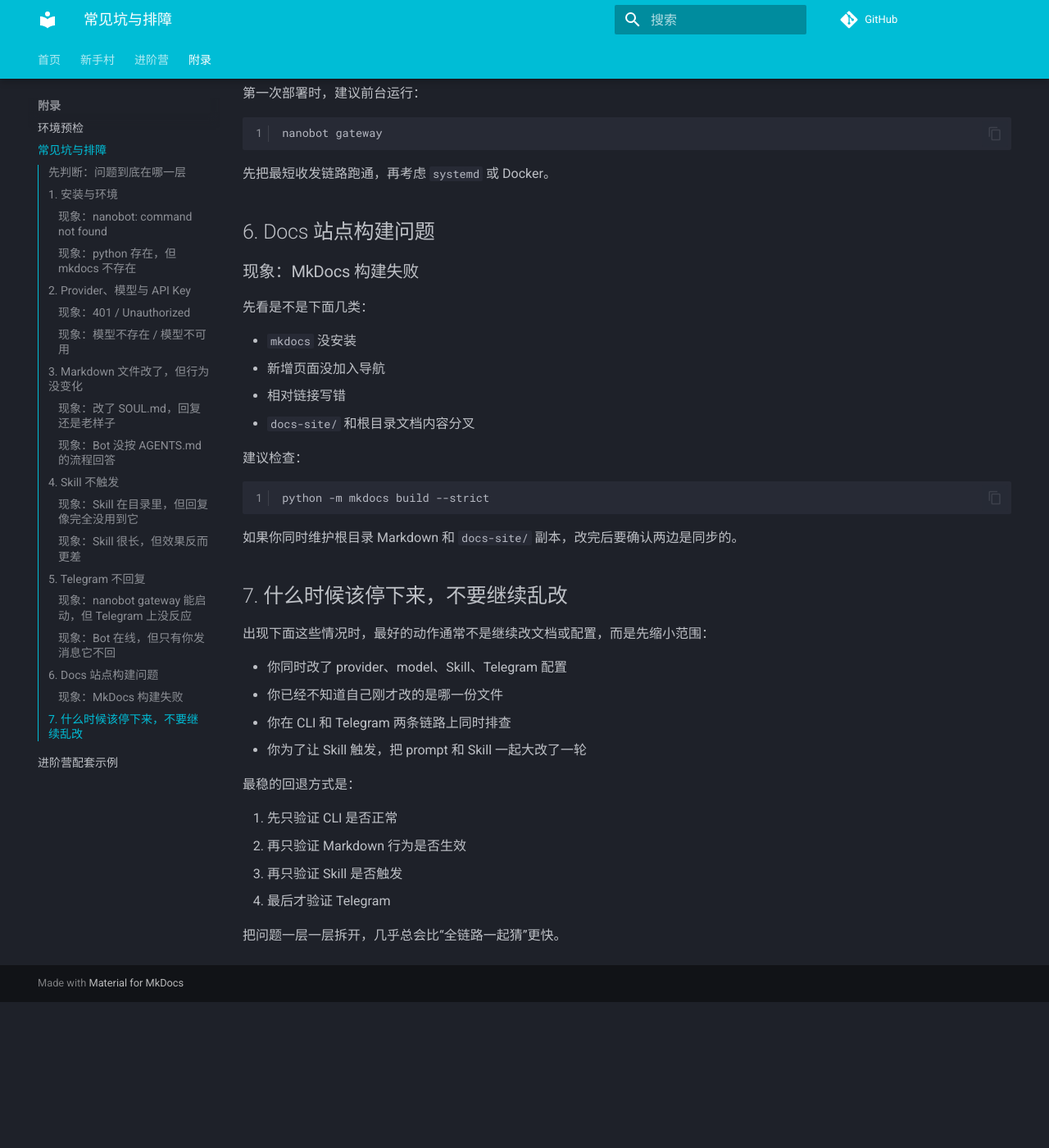
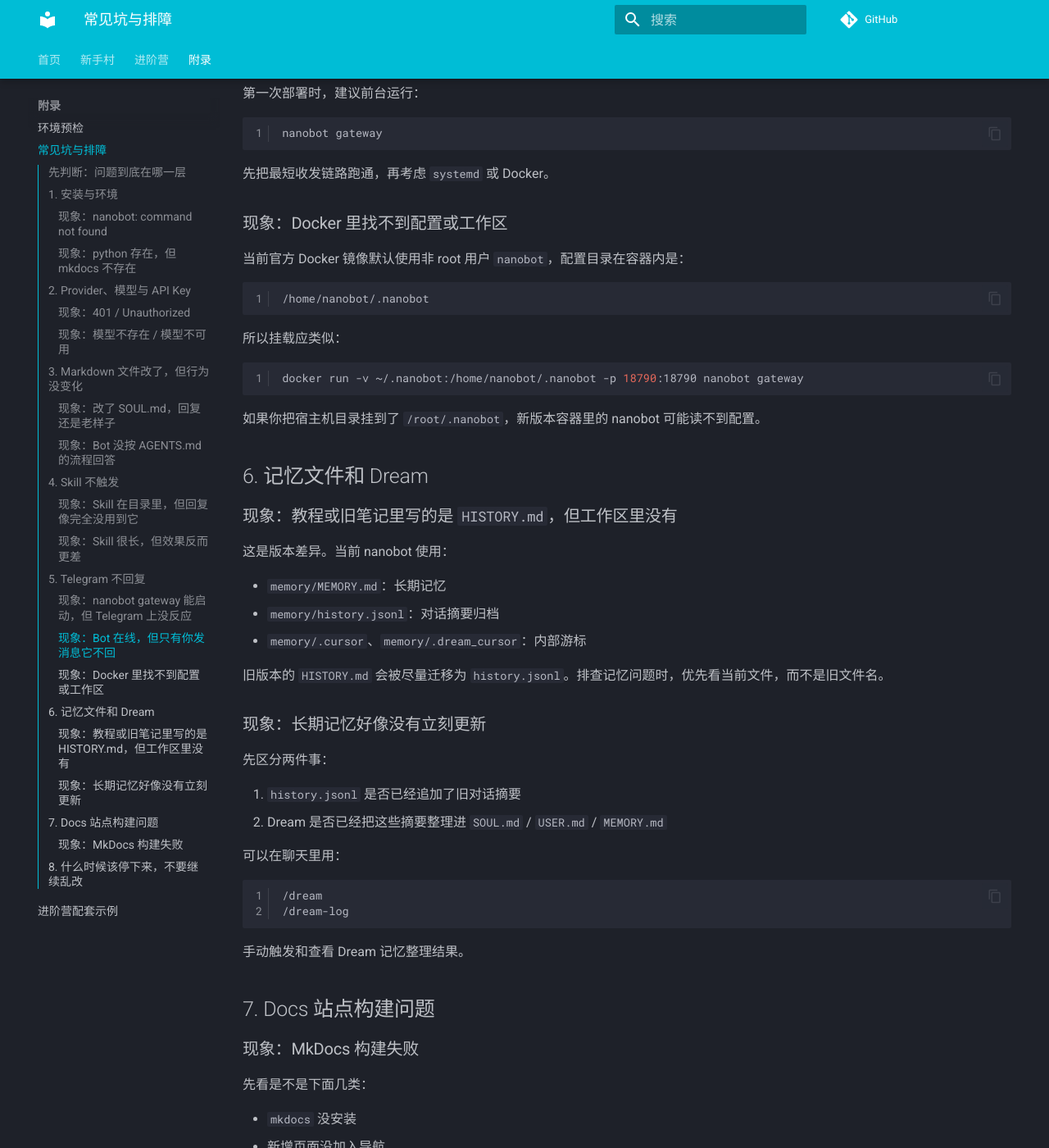
Before and after one commit to sine-io/byte-of-nanobot, an MkDocs documentation site: the page built from docs-site/appendix-troubleshooting.md, in a window 1280 px wide and 1400 px high, scrolled down 3955 px. Shown: the whole window at 82% size. Built offline with MkDocs 1.6.1 and Material for MkDocs 9.7.7, drawn with Linux system fonts in a browser that asks for light colours; comment, search, counter and statistics services are not loaded; before the commit the page ends 5177 px from its top, so only the background shows below that; some of the changed text lies outside the part shown.

Commit message:
Update tutorial for nanobot 0.1.5.post3

````diff
--- a/appendix-troubleshooting.md
+++ b/appendix-troubleshooting.md
@@ -61,7 +61,7 @@ python -m mkdocs build --strict
 2. provider 选对了，但 key 属于另一个 provider
 3. model 和 provider 不匹配
 
-第一次跟做时，最稳的做法是：**只改 `apiKey` 和 `model` 两处，先让一次请求成功。**
+第一次跟做时，最稳的做法是：**只改 `apiKey`、`provider` 和 `model` 这几个必要字段，先让一次请求成功。**
 
 ### 现象：模型不存在 / 模型不可用
 
@@ -163,7 +163,51 @@ nanobot gateway
 
 先把最短收发链路跑通，再考虑 `systemd` 或 Docker。
 
-## 6. Docs 站点构建问题
+### 现象：Docker 里找不到配置或工作区
+
+当前官方 Docker 镜像默认使用非 root 用户 `nanobot`，配置目录在容器内是：
+
+```text
+/home/nanobot/.nanobot
+```
+
+所以挂载应类似：
+
+```bash
+docker run -v ~/.nanobot:/home/nanobot/.nanobot -p 18790:18790 nanobot gateway
+```
+
+如果你把宿主机目录挂到了 `/root/.nanobot`，新版本容器里的 nanobot 可能读不到配置。
+
+## 6. 记忆文件和 Dream
+
+### 现象：教程或旧笔记里写的是 `HISTORY.md`，但工作区里没有
+
+这是版本差异。当前 nanobot 使用：
+
+- `memory/MEMORY.md`：长期记忆
+- `memory/history.jsonl`：对话摘要归档
+- `memory/.cursor`、`memory/.dream_cursor`：内部游标
+
+旧版本的 `HISTORY.md` 会被尽量迁移为 `history.jsonl`。排查记忆问题时，优先看当前文件，而不是旧文件名。
+
+### 现象：长期记忆好像没有立刻更新
+
+先区分两件事：
+
+1. `history.jsonl` 是否已经追加了旧对话摘要
+2. Dream 是否已经把这些摘要整理进 `SOUL.md` / `USER.md` / `MEMORY.md`
+
+可以在聊天里用：
+
+```text
+/dream
+/dream-log
+```
+
+手动触发和查看 Dream 记忆整理结果。
+
+## 7. Docs 站点构建问题
 
 ### 现象：MkDocs 构建失败
 
@@ -182,7 +226,7 @@ python -m mkdocs build --strict
 
 如果你同时维护根目录 Markdown 和 `docs-site/` 副本，改完后要确认两边是同步的。
 
-## 7. 什么时候该停下来，不要继续乱改
+## 8. 什么时候该停下来，不要继续乱改
 
 出现下面这些情况时，最好的动作通常不是继续改文档或配置，而是先缩小范围：
 
````
Also changed, not shown: 01-quick-start.md (+14 -6 lines), 02-soul.md (+8 -5 lines), 03-skills.md (+7 -20 lines), 04-deploy.md (+32 -3 lines), README.md (+2 -1 lines), 2 other files.
